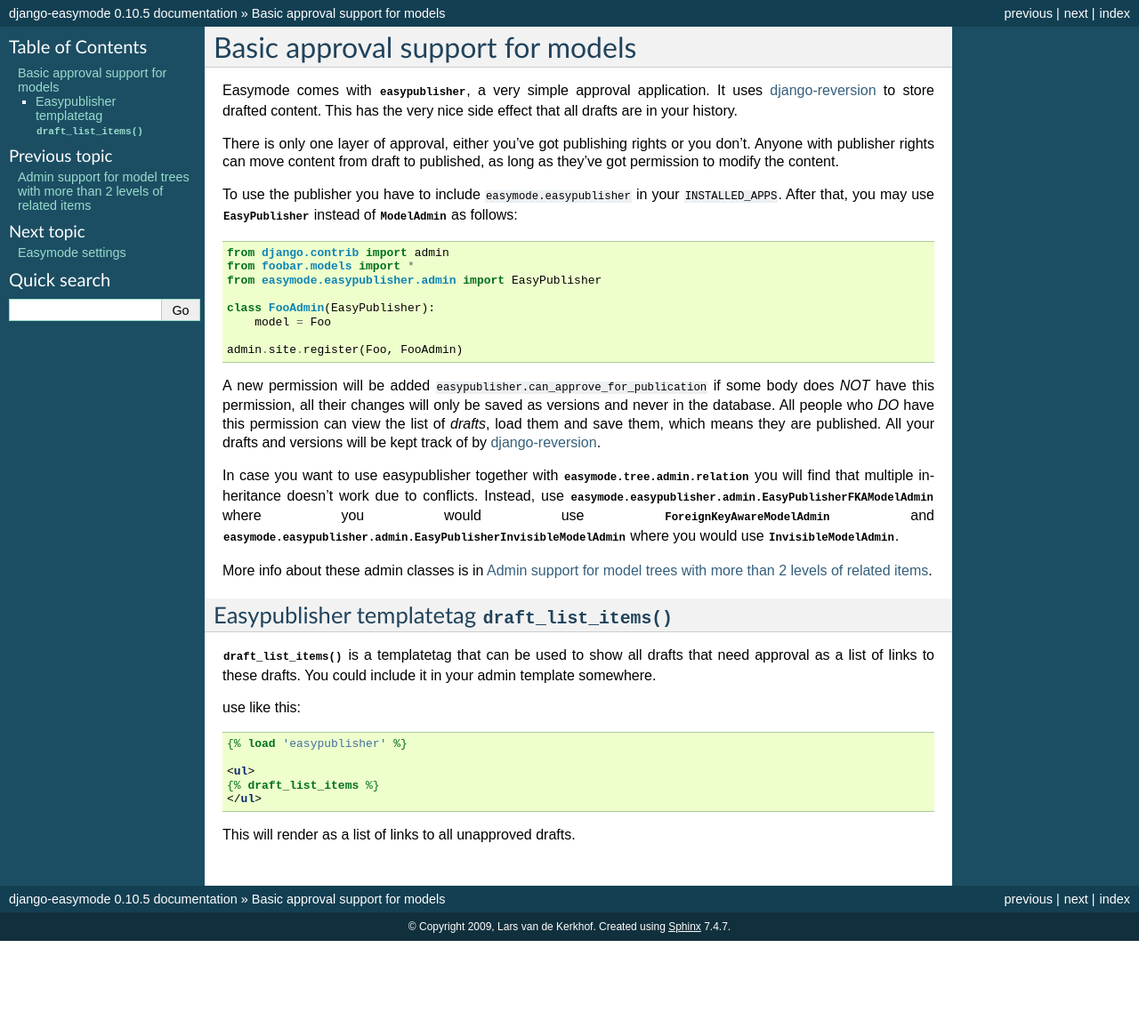
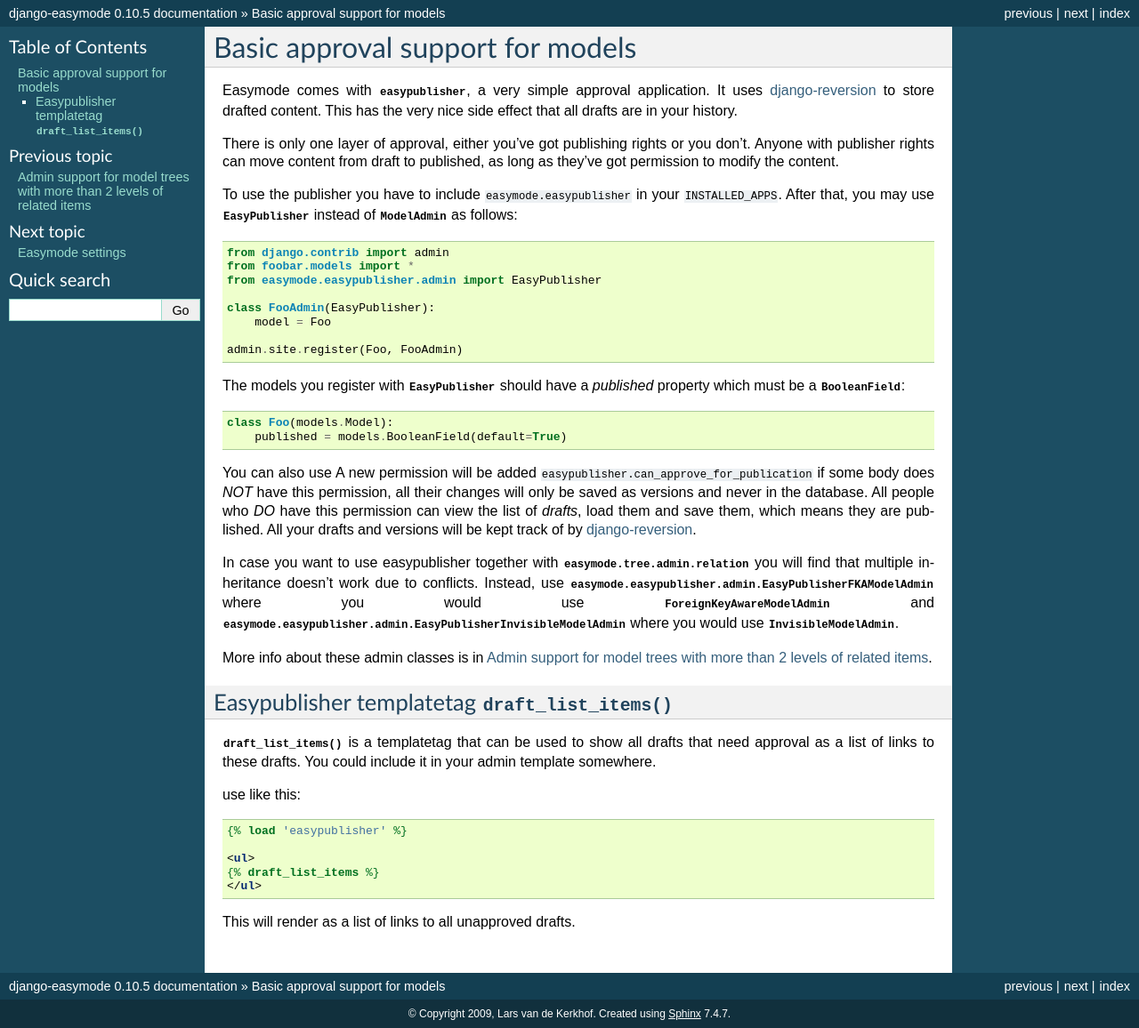
Before and after one commit to specialunderwear/django-easymode, a Sphinx documentation site: the page built from docs/easypublisher.rst, in a window 1280 px wide. Shown: the whole page at 89% size. Built offline with Sphinx 7.4.7, drawn with Linux system fonts in a browser that asks for light colours; before the commit the page ends 1058 px from its top, so only the background shows below that.

Commit message:
Docs now explain easypublisher needs a 'published' field to work on new objects

```diff
--- a/docs/easypublisher.rst
+++ b/docs/easypublisher.rst
@@ -24,6 +24,14 @@
 
     admin.site.register(Foo, FooAdmin)
 
+The models you register with :class:`~easymode.easypublisher.admin.EasyPublisher`
+should have a *published* property which must be a
+:class:`~django.db.models.BooleanField`::
+
+    class Foo(models.Model):
+        published = models.BooleanField(default=True)
+
+You can also use
 A new permission will be added ``easypublisher.can_approve_for_publication`` if some
 body does *NOT* have this permission, all their changes will only be saved as versions
 and never in the database. All people who *DO* have this permission can view the list
```
